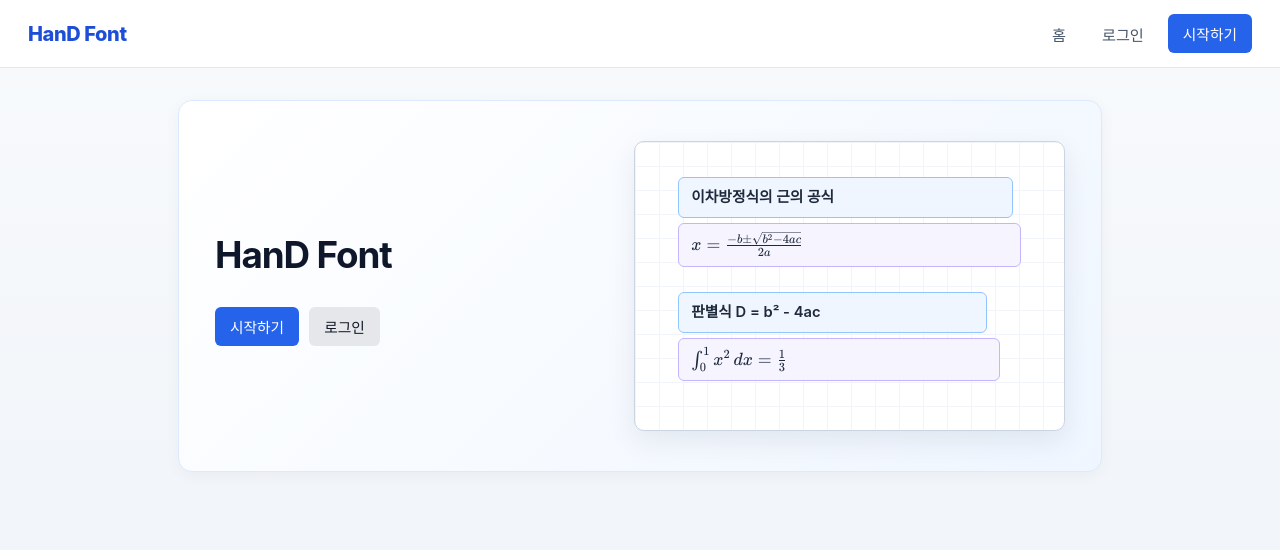
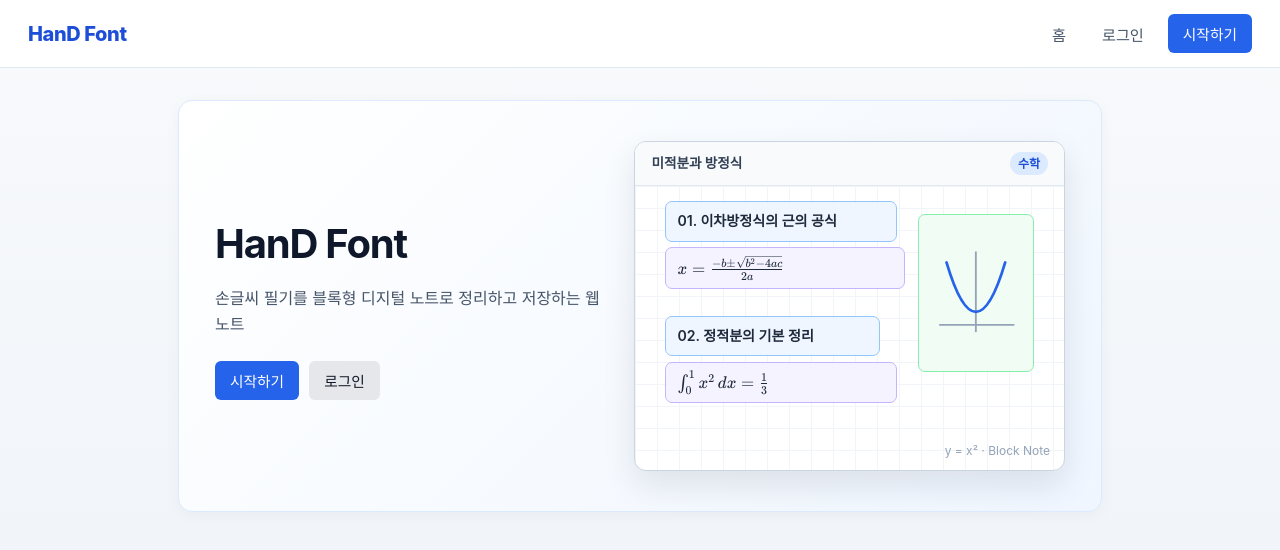
Before and after one commit to Kumjj/hand-font, a plain HTML site: page index.html in a window 1280 px wide. Drawn offline with nearby package versions, Linux system fonts and the light colour scheme.

Commit message:
Enhance home cover preview with math blocks and SVG graph

```diff
--- a/index.html
+++ b/index.html
@@ -351,38 +351,79 @@
             }
         }
         .hero-title {
-            font-size: 2.3rem;
+            font-size: 2.5rem;
             letter-spacing: -0.03em;
-            margin-bottom: 22px;
+            margin-bottom: 10px;
             color: #0f172a;
+        }
+        .hero-sub {
+            color: #475569;
+            font-size: 1rem;
+            margin-top: 0;
+            margin-bottom: 24px;
         }
         .hero-preview-paper {
             position: relative;
             width: 100%;
-            height: 290px;
+            height: 330px;
             background-color: #ffffff;
             border: 1px solid #cbd5e1;
-            border-radius: 10px;
-            box-shadow: 0 10px 28px rgba(15, 23, 42, 0.08);
+            border-radius: 12px;
+            box-shadow: 0 14px 32px rgba(15, 23, 42, 0.1);
             background-image: linear-gradient(to right, #f1f5f9 1px, transparent 1px),
                               linear-gradient(to bottom, #f1f5f9 1px, transparent 1px);
-            background-size: 24px 24px;
+            background-size: 22px 22px;
             overflow: hidden;
+        }
+        .paper-header {
+            display: flex;
+            justify-content: space-between;
+            align-items: center;
+            padding: 10px 16px;
+            border-bottom: 1px solid #e2e8f0;
+            background-color: #f8fafc;
+        }
+        .paper-doc-title {
+            font-size: 0.85rem;
+            font-weight: 700;
+            color: #334155;
+        }
+        .paper-tag {
+            font-size: 0.75rem;
+            font-weight: 600;
+            background-color: #dbeafe;
+            color: #1d4ed8;
+            padding: 2px 8px;
+            border-radius: 999px;
         }
         .paper-block {
             position: absolute;
-            padding: 8px 12px;
-            border-radius: 6px;
-            font-size: 0.92rem;
+            padding: 8px 11px;
+            border-radius: 7px;
+            font-size: 0.88rem;
         }
         .paper-block.text-sample {
             border: 1px solid #93c5fd;
-            background-color: rgba(239, 246, 255, 0.9);
+            background-color: rgba(239, 246, 255, 0.92);
             font-weight: 600;
         }
         .paper-block.math-sample {
             border: 1px solid #c4b5fd;
-            background-color: rgba(245, 243, 255, 0.92);
+            background-color: rgba(245, 243, 255, 0.94);
+        }
+        .paper-block.graph-sample {
+            border: 1px solid #86efac;
+            background-color: rgba(240, 253, 244, 0.92);
+            display: flex;
+            align-items: center;
+            justify-content: center;
+        }
+        .paper-footer {
+            position: absolute;
+            right: 14px;
+            bottom: 10px;
+            font-size: 0.75rem;
+            color: #94a3b8;
         }
     </style>
 </head>
@@ -396,13 +437,26 @@
         <section class="card hero-split">
             <div class="hero-left">
                 <h1 class="hero-title">HanD Font</h1>
+                <p class="hero-sub">손글씨 필기를 블록형 디지털 노트로 정리하고 저장하는 웹 노트</p>
                 <div class="actions" id="home-actions"></div>
             </div>
             <div class="hero-preview-paper">
-                <div class="paper-block text-sample" style="left: 10%; top: 12%; width: 78%;">이차방정식의 근의 공식</div>
-                <div class="paper-block math-sample" id="hero-katex-1" style="left: 10%; top: 28%; width: 80%;"></div>
-                <div class="paper-block text-sample" style="left: 10%; top: 52%; width: 72%;">판별식 D = b² - 4ac</div>
-                <div class="paper-block math-sample" id="hero-katex-2" style="left: 10%; top: 68%; width: 75%;"></div>
+                <div class="paper-header">
+                    <span class="paper-doc-title">미적분과 방정식</span>
+                    <span class="paper-tag">수학</span>
+                </div>
+                <div class="paper-block text-sample" style="left: 7%; top: 18%; width: 54%;">01. 이차방정식의 근의 공식</div>
+                <div class="paper-block math-sample" id="hero-katex-1" style="left: 7%; top: 32%; width: 56%;"></div>
+                <div class="paper-block text-sample" style="left: 7%; top: 53%; width: 50%;">02. 정적분의 기본 정리</div>
+                <div class="paper-block math-sample" id="hero-katex-2" style="left: 7%; top: 67%; width: 54%;"></div>
+                <div class="paper-block graph-sample" style="left: 66%; top: 22%; width: 27%; height: 48%;">
+                    <svg viewBox="0 0 100 110" width="100%" height="100%">
+                        <line x1="10" y1="90" x2="92" y2="90" stroke="#94a3b8" stroke-width="2"/>
+                        <line x1="50" y1="10" x2="50" y2="98" stroke="#94a3b8" stroke-width="2"/>
+                        <path d="M 18 22 Q 50 130 82 22" fill="none" stroke="#2563eb" stroke-width="3" stroke-linecap="round"/>
+                    </svg>
+                </div>
+                <div class="paper-footer">y = x² · Block Note</div>
             </div>
         </section>
     </main>
--- a/prototype/static/style.css
+++ b/prototype/static/style.css
@@ -77,42 +77,89 @@ body {
 }
 
 .hero-title {
-    font-size: 2.3rem;
+    font-size: 2.5rem;
     letter-spacing: -0.03em;
-    margin-bottom: 22px;
+    margin-bottom: 10px;
     color: #0f172a;
+}
+
+.hero-sub {
+    color: #475569;
+    font-size: 1rem;
+    margin-top: 0;
+    margin-bottom: 24px;
 }
 
 .hero-preview-paper {
     position: relative;
     width: 100%;
-    height: 290px;
+    height: 330px;
     background-color: #ffffff;
     border: 1px solid #cbd5e1;
-    border-radius: 10px;
-    box-shadow: 0 10px 28px rgba(15, 23, 42, 0.08);
+    border-radius: 12px;
+    box-shadow: 0 14px 32px rgba(15, 23, 42, 0.1);
     background-image: linear-gradient(to right, #f1f5f9 1px, transparent 1px),
                       linear-gradient(to bottom, #f1f5f9 1px, transparent 1px);
-    background-size: 24px 24px;
+    background-size: 22px 22px;
     overflow: hidden;
+}
+
+.paper-header {
+    display: flex;
+    justify-content: space-between;
+    align-items: center;
+    padding: 10px 16px;
+    border-bottom: 1px solid #e2e8f0;
+    background-color: #f8fafc;
+}
+
+.paper-doc-title {
+    font-size: 0.85rem;
+    font-weight: 700;
+    color: #334155;
+}
+
+.paper-tag {
+    font-size: 0.75rem;
+    font-weight: 600;
+    background-color: #dbeafe;
+    color: #1d4ed8;
+    padding: 2px 8px;
+    border-radius: 999px;
 }
 
 .paper-block {
     position: absolute;
-    padding: 8px 12px;
-    border-radius: 6px;
-    font-size: 0.92rem;
+    padding: 8px 11px;
+    border-radius: 7px;
+    font-size: 0.88rem;
 }
 
 .paper-block.text-sample {
     border: 1px solid #93c5fd;
-    background-color: rgba(239, 246, 255, 0.9);
+    background-color: rgba(239, 246, 255, 0.92);
     font-weight: 600;
 }
 
 .paper-block.math-sample {
     border: 1px solid #c4b5fd;
-    background-color: rgba(245, 243, 255, 0.92);
+    background-color: rgba(245, 243, 255, 0.94);
+}
+
+.paper-block.graph-sample {
+    border: 1px solid #86efac;
+    background-color: rgba(240, 253, 244, 0.92);
+    display: flex;
+    align-items: center;
+    justify-content: center;
+}
+
+.paper-footer {
+    position: absolute;
+    right: 14px;
+    bottom: 10px;
+    font-size: 0.75rem;
+    color: #94a3b8;
 }
 
 .user-badge {
```
Also changed, not shown: prototype/templates/index.html (+17 -4 lines).
